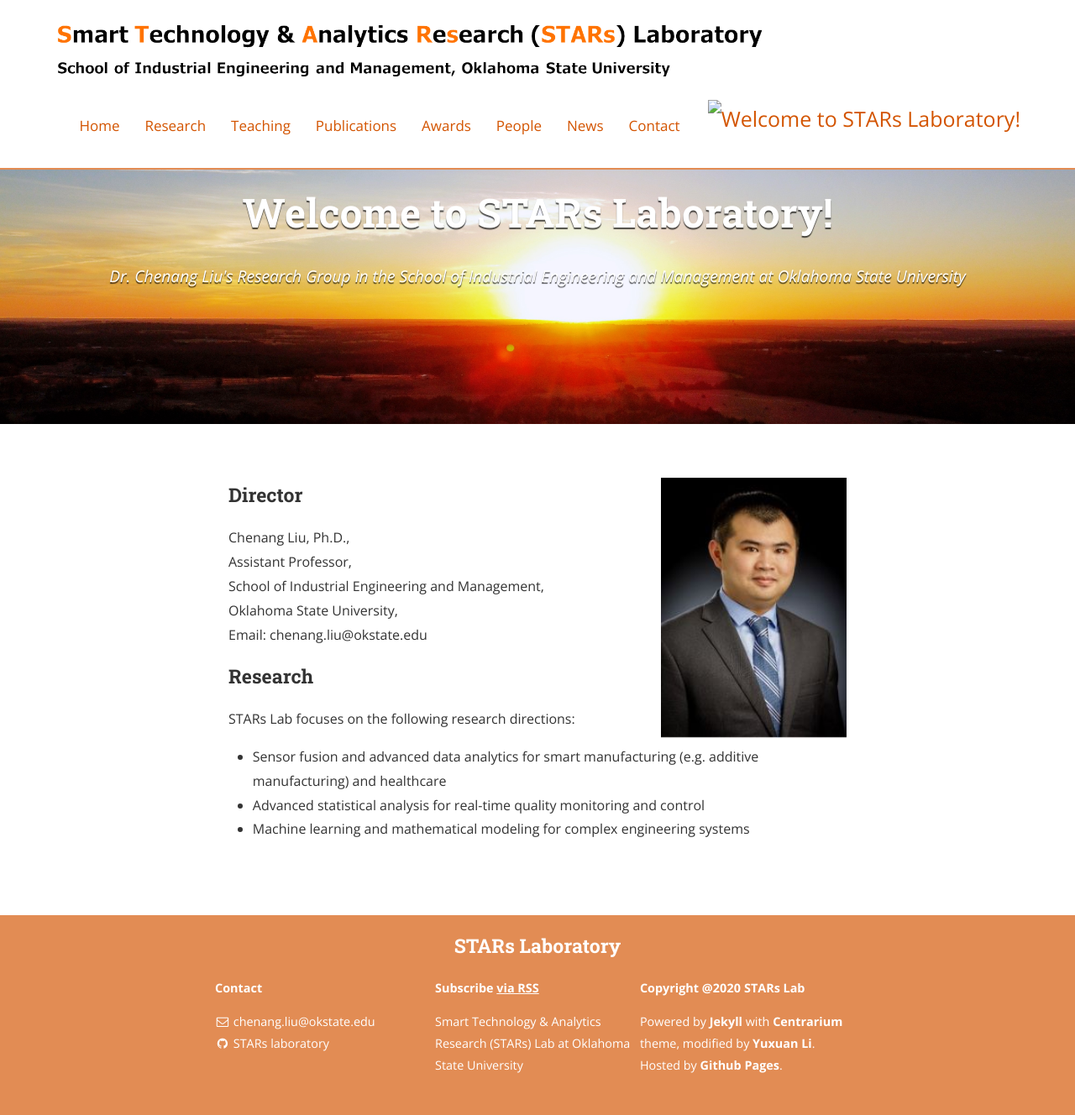
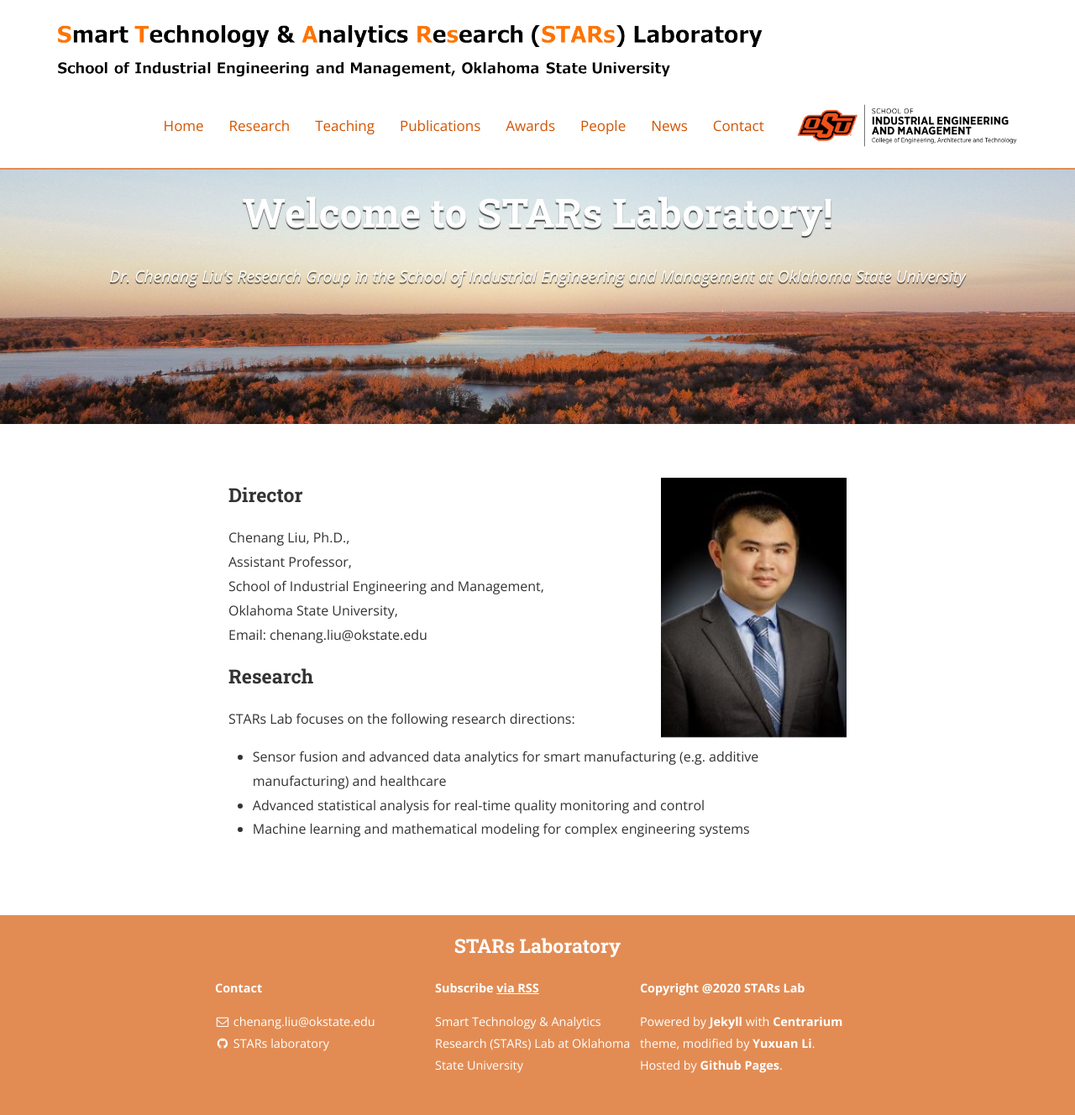
Before and after one commit to Xuan-L/stars-laboratory.github.io, a Jekyll site: the page built from index.html, in a window 1280 px wide. Shown: the whole page at 84% size. Built offline with Jekyll 4.4.1, drawn with Linux system fonts in a browser that asks for light colours; nearby versions of some CDN libraries.

Commit message:
Format adjustment

```diff
--- a/_config.yml
+++ b/_config.yml
@@ -20,9 +20,9 @@
 # root of your server.
 baseurl: "" # the subpath of your site, e.g. /blog/
 url: "https://stars-laboratory.github.io/" # the base hostname & protocol for your site
-cover: "/assets/cover_temp_new.jpg"
+cover: "/assets/cover_temp_new_2.jpg"
 logo: "/assets/logo_long.png"
-logo_new: ""
+logo_new: "/assets/IEM_logo.png"
 text: "Smart Technology & Analytics Research (STARs) laboratory"
 
 # Build settings
```
